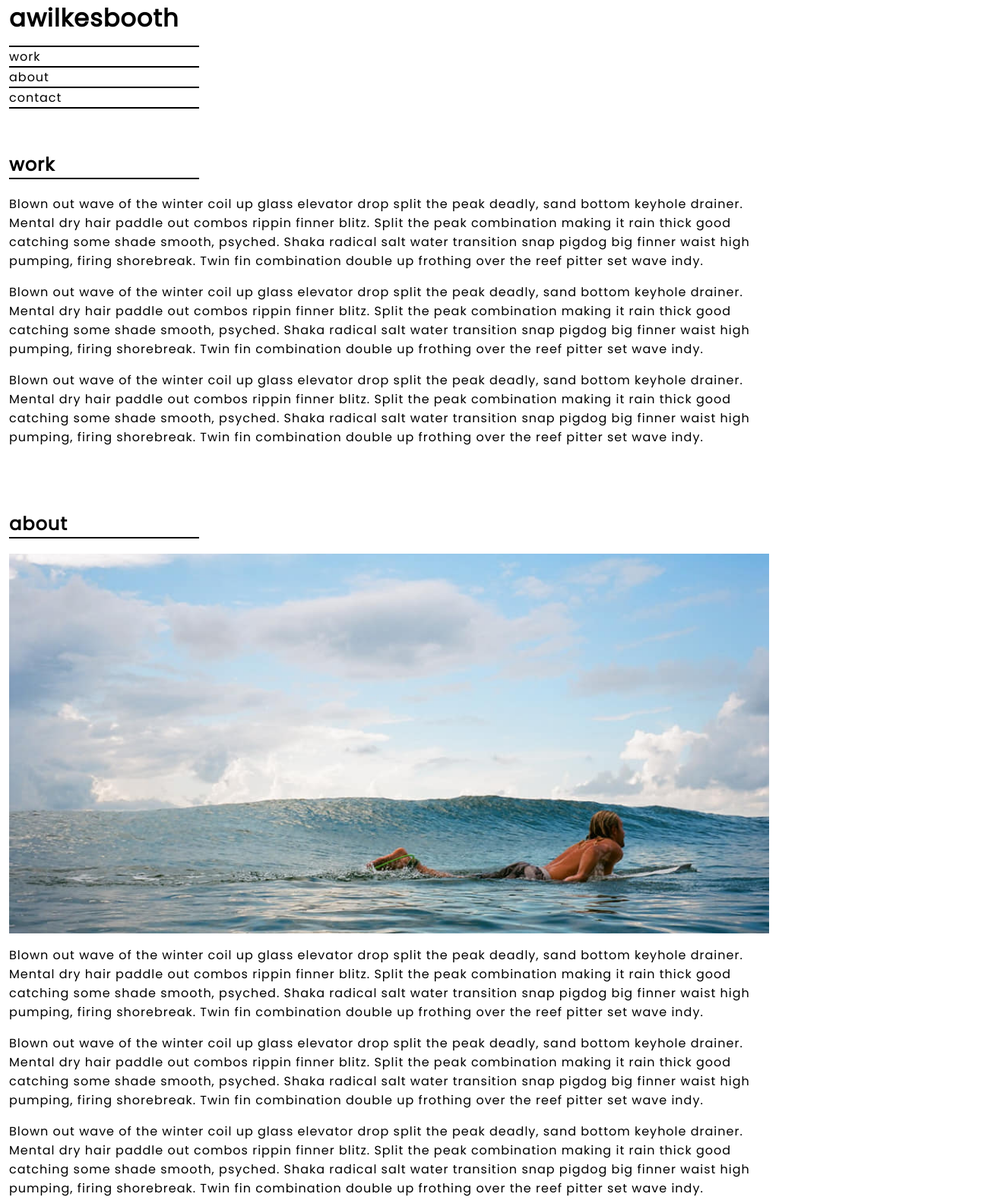
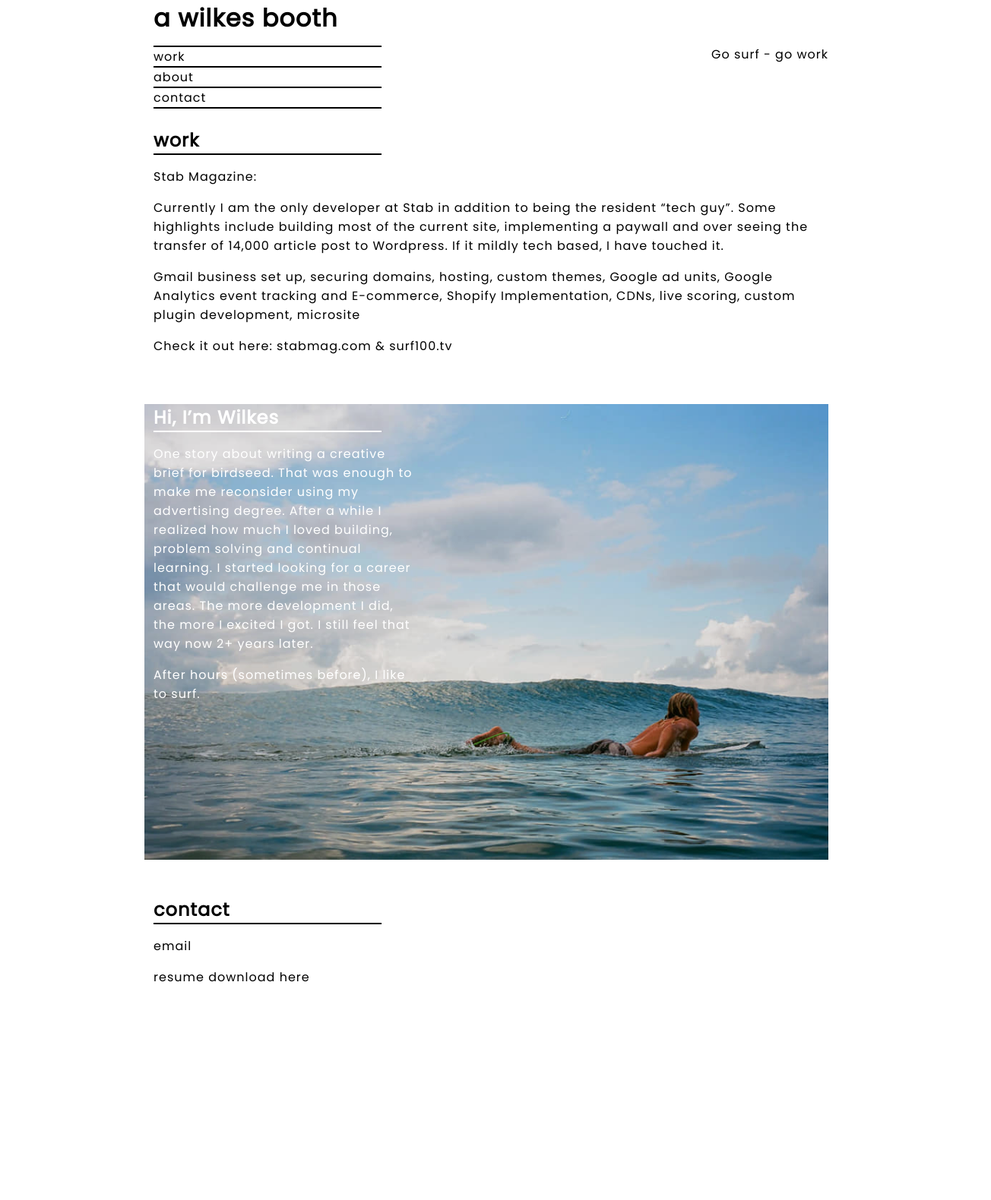
Before and after one commit to boothaw/awilkesbooth, a plain HTML site: page index.html in a window 1280 px wide. Shown: the top 1580 px of the page at 76% size, 1304 px wide, since content can reach past the window. After the commit the page ends 1339 px from the top, so only its background shows below. Drawn offline with Linux system fonts and the light colour scheme.

Commit message:
next - copy

```diff
--- a/index.html
+++ b/index.html
@@ -7,31 +7,54 @@
     <link href="https://fonts.googleapis.com/css?family=Poppins" rel="stylesheet">
   </head>
   <body>
+    <div class="header-container">
       <div class="header">
-      <h1>awilkesbooth</h1>
+        <h1>a wilkes booth</h1>
         <a>work</a>
         <a>about</a>
         <a>contact</a>
       </div>
+      <div class="surf-forecast">
+        Go surf - go work
+      </div>
+    </div>
     <div class="main-content">
       <div class="work section" id="work">
+        <div class="header-container">
           <h2>work</h2>
-        <p>Blown out wave of the winter coil up glass elevator drop split the peak deadly, sand bottom keyhole drainer. Mental dry hair paddle out combos rippin finner blitz. Split the peak combination making it rain thick good catching some shade smooth, psyched. Shaka radical salt water transition snap pigdog big finner waist high pumping, firing shorebreak. Twin fin combination double up frothing over the reef pitter set wave indy.</p>
-        <p>Blown out wave of the winter coil up glass elevator drop split the peak deadly, sand bottom keyhole drainer. Mental dry hair paddle out combos rippin finner blitz. Split the peak combination making it rain thick good catching some shade smooth, psyched. Shaka radical salt water transition snap pigdog big finner waist high pumping, firing shorebreak. Twin fin combination double up frothing over the reef pitter set wave indy.</p>
-        <p>Blown out wave of the winter coil up glass elevator drop split the peak deadly, sand bottom keyhole drainer. Mental dry hair paddle out combos rippin finner blitz. Split the peak combination making it rain thick good catching some shade smooth, psyched. Shaka radical salt water transition snap pigdog big finner waist high pumping, firing shorebreak. Twin fin combination double up frothing over the reef pitter set wave indy.</p>
+        </div>
+        <div class="section-content">
+          <p>Stab Magazine:</p>
+          <p>Currently I am the only developer at Stab in addition to being the resident “tech guy”. Some highlights include building most of the current site, implementing a paywall and over seeing the transfer of 14,000 article post to Wordpress. If it mildly tech based, I have touched it.
+          </p>
+          <p>Gmail business set up, securing domains, hosting, custom themes, Google ad units, Google Analytics event tracking and E-commerce, Shopify Implementation, CDNs, live scoring, custom plugin development, microsite </p>
+          <p>Check it out here: stabmag.com & surf100.tv</p>
+        </div>
       </div>
       <div class="about section" id="about">
-        <h2>about</h2>
-        <div class="ocracoke-img"></div>
-        <p>Blown out wave of the winter coil up glass elevator drop split the peak deadly, sand bottom keyhole drainer. Mental dry hair paddle out combos rippin finner blitz. Split the peak combination making it rain thick good catching some shade smooth, psyched. Shaka radical salt water transition snap pigdog big finner waist high pumping, firing shorebreak. Twin fin combination double up frothing over the reef pitter set wave indy.</p>
-        <p>Blown out wave of the winter coil up glass elevator drop split the peak deadly, sand bottom keyhole drainer. Mental dry hair paddle out combos rippin finner blitz. Split the peak combination making it rain thick good catching some shade smooth, psyched. Shaka radical salt water transition snap pigdog big finner waist high pumping, firing shorebreak. Twin fin combination double up frothing over the reef pitter set wave indy.</p>
-        <p>Blown out wave of the winter coil up glass elevator drop split the peak deadly, sand bottom keyhole drainer. Mental dry hair paddle out combos rippin finner blitz. Split the peak combination making it rain thick good catching some shade smooth, psyched. Shaka radical salt water transition snap pigdog big finner waist high pumping, firing shorebreak. Twin fin combination double up frothing over the reef pitter set wave indy.</p>
+        <div class="ocracoke-img">
+          <div class="opacity-wrap">
+            <h2>Hi, I’m Wilkes</h2>
+            <div class="section-content">
+              <p>
+                One story about writing a creative brief for birdseed. That was enough to make me reconsider using my advertising degree. After a while I realized how much I loved building, problem solving and continual learning.
+                  I started looking for a career that would challenge me in those areas. The more development I did, the more I excited I got. I still feel that way now 2+ years later.
+              </p>
+              <p>
+                After hours (sometimes before), I like to surf.
+              </p>
+            </div>
+          </div>
+        </div>
       </div>
       <div class="contact section" id="contact">
+        <div class="header-container">
           <h2>contact</h2>
-        <p>Blown out wave of the winter coil up glass elevator drop split the peak deadly, sand bottom keyhole drainer. Mental dry hair paddle out combos rippin finner blitz. Split the peak combination making it rain thick good catching some shade smooth, psyched. Shaka radical salt water transition snap pigdog big finner waist high pumping, firing shorebreak. Twin fin combination double up frothing over the reef pitter set wave indy.</p>
-        <p>Blown out wave of the winter coil up glass elevator drop split the peak deadly, sand bottom keyhole drainer. Mental dry hair paddle out combos rippin finner blitz. Split the peak combination making it rain thick good catching some shade smooth, psyched. Shaka radical salt water transition snap pigdog big finner waist high pumping, firing shorebreak. Twin fin combination double up frothing over the reef pitter set wave indy.</p>
-        <p>Blown out wave of the winter coil up glass elevator drop split the peak deadly, sand bottom keyhole drainer. Mental dry hair paddle out combos rippin finner blitz. Split the peak combination making it rain thick good catching some shade smooth, psyched. Shaka radical salt water transition snap pigdog big finner waist high pumping, firing shorebreak. Twin fin combination double up frothing over the reef pitter set wave indy.</p>
+        </div>
+        <div class="section-content">
+          <p>email</p>
+          <p>resume download here</p>
+        </div>
       </div>
     </div>
   </body>
--- a/styles.css
+++ b/styles.css
@@ -7,7 +7,7 @@ body {
   margin: 0;
 }
 
-@media screen and (prefers-reduced-motion: no-preference) {
+@media screen  {
   html,
   body {
     scroll-behavior: smooth; } }
@@ -19,11 +19,23 @@ h1 {
   padding: 0 0 12px 0;
 }
 
+.header-container{
+  max-width: 900px;;
+  margin: 0 auto;
+  display: flex;
+  justify-content: space-between;
+}
+
 .header {
   width: 100%;
   height: 100%;
   padding: 0 12px;
+  max-width: 300px;
+}
 
+.surf-forecast{
+  display: flex;
+  align-items: center;
 }
 
 .header a  {
@@ -31,7 +43,7 @@ h1 {
   border-top: 2px solid black;
   border-bottom: 2px solid black;
   margin: 0;
-  max-width: 250px;
+  max-width: 300px;
 }
 
 .header a:nth-child(3){
@@ -44,28 +56,66 @@ h1 {
 }
 
 .section h2 {
-  max-width: 250px;
+  max-width: 300px;
+  width: 100%;
   border-bottom: 2px solid black;
+  margin: 0 0 0 12px;;
+  /* padding: 0 12px; */
+  /* max-width: 700px; */
+  /* margin: 0 auto; */
 }
 
+.section p {
+  padding: 0 12px;
+}
+
+.about {
+  max-width: 900px;
+  margin: 0 auto;
+}
+
+.about h2 {
+  /* padding: 12px ; */
+  color: white;
+  border-bottom: 2px solid white;
+  margin: 0 0 0 12px;
+  /* text-shadow: 1px 1px 1px gray; */
+}
+
+.about .opacity-wrap {
+  height: 100%;
+  width: 100%;
+  background-color: rgba(0,0,0,.1);
+  min-height: 600px;
+  min-width: 900px;
+}
+
+.about .section-content p {
+  color: white;
+  max-width: 350px;
+  /* text-shadow: 1px 1px 1px gray; */
+}
 
 .main-content{
-  max-width: 1000px;
-  padding: 12px;
+  /* max-width: 1000px; */
+  /* padding: 12px; */
   display: flex;
   justify-content: flex-start;
   flex-direction: column;
-
-  /* just a test */
+  /* padding-left: 148px; */
 }
 
 .ocracoke-img {
-  min-height: 500px;
+  min-height: 600px;
+  min-width: 900px;
+  width: 100%;
   background-image: url('assets/ocracoke-surf.jpeg');
   background-size: cover;
   background-repeat: no-repeat;
   background-position: center;
-  /* opacity: 0.5; */
+}
 
-  /* get this to go full width */
+.section-content{
+  max-width: 900px;
+  margin: 0 auto;
 }
```
Lines whose indentation alone changed are shown as unchanged.
